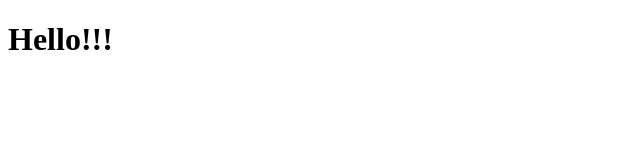
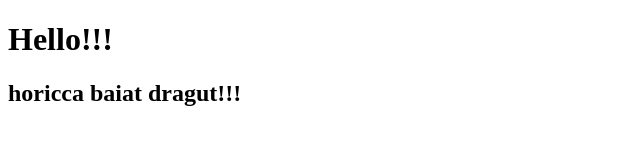
Before and after one commit to zoeradulescu11/playgound, a plain HTML site: page index.html in a window 1280 px wide. Shown: the whole page, without its empty margins (0-640 px from the left). Drawn offline with Linux system fonts and the light colour scheme.

Commit message:
Update index.html

```diff
--- a/index.html
+++ b/index.html
@@ -5,5 +5,6 @@
   </head>
   <body>
     <h1>Hello!!!</h1>
+    <h2>horicca baiat dragut!!!</h2>
   </body>
 </html>
```
